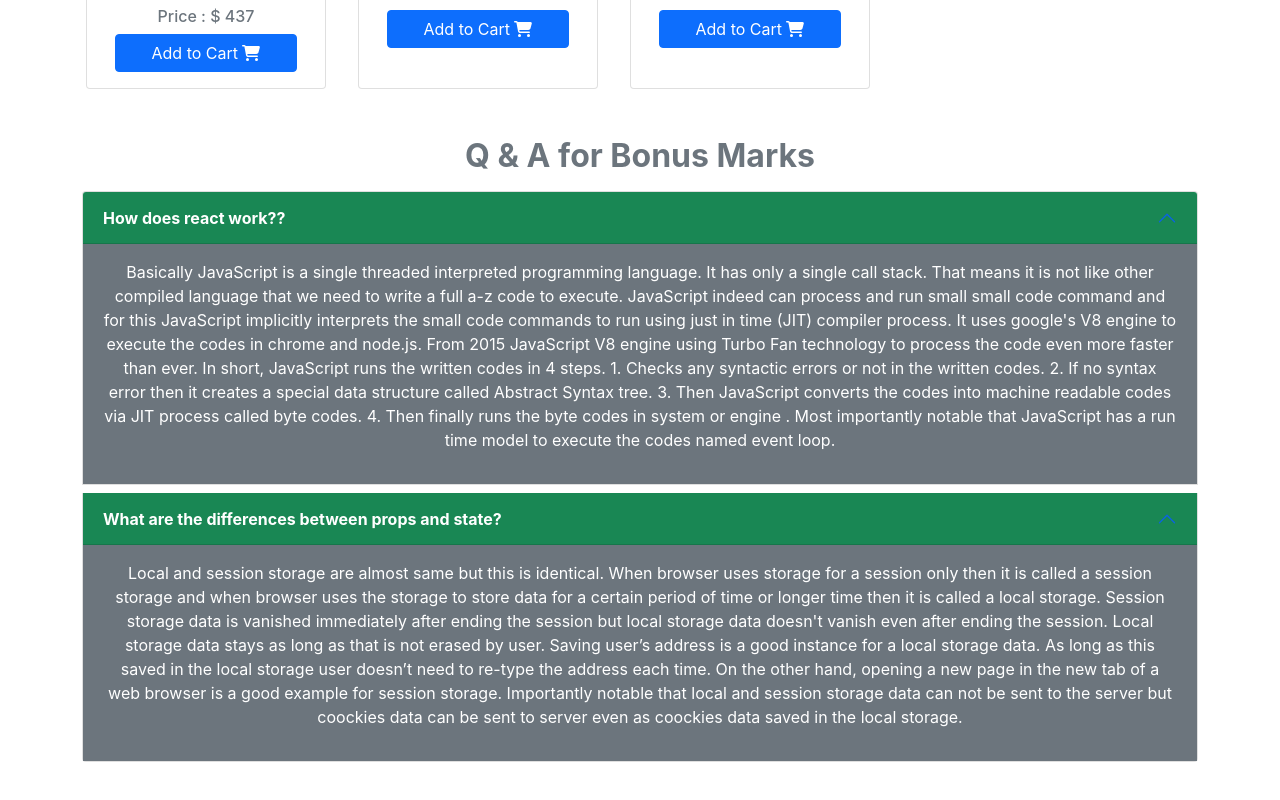
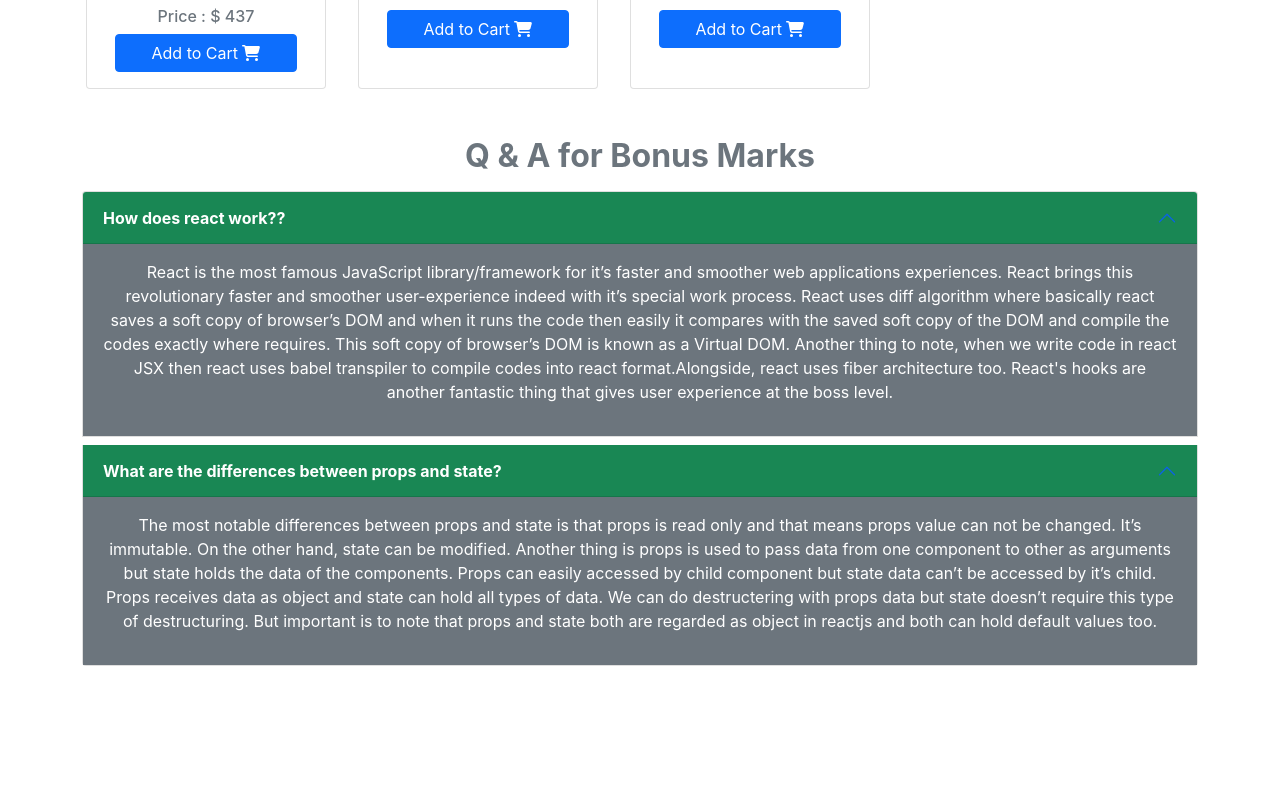
Before and after one commit to Zahid-BM/kopal-site-simple-react-SPA, a React (Create React App) app: page / in a window 1280 px wide. Shown: the part 1400-2200 px from the top of the page. After the commit the page ends 2114 px from the top, so only its background shows below. Built offline with nearby package versions, Linux system fonts and the light colour scheme.

Commit message:
Alhamdulillah bonus answer done

```diff
--- a/src/components/Answer/Answer.js
+++ b/src/components/Answer/Answer.js
@@ -20,20 +20,7 @@ const Answer = () => {
                             <div id="collapseOne" className="accordion-collapse collapse show" aria-labelledby="headingOne"
                                 data-bs-parent="#accordionExample">
                                 <div className="accordion-body bg-secondary text-white">
-                                    <p> Basically JavaScript is a single threaded interpreted programming language. It
-                                        has only a single call stack. That means it is not like other compiled language
-                                        that we need to write a full a-z code to execute. JavaScript indeed can process
-                                        and run small small code command and for this JavaScript implicitly interprets
-                                        the small code commands to run using just in time (JIT) compiler process. It
-                                        uses google's V8 engine to execute the codes in chrome and node.js. From 2015
-                                        JavaScript V8 engine using Turbo Fan technology to process the code even more
-                                        faster than ever. In short, JavaScript runs the written codes in 4 steps. 1.
-                                        Checks any syntactic errors or not in the written codes. 2. If no syntax error
-                                        then it creates a special data structure called Abstract Syntax tree. 3. Then
-                                        JavaScript converts the codes into machine readable codes via JIT process called
-                                        byte codes. 4. Then finally runs the byte codes in system or engine . Most
-                                        importantly notable that JavaScript has a run time model to execute the codes
-                                        named event loop.</p>
+                                    <p> React is the most famous JavaScript library/framework for it’s faster and smoother web applications experiences. React brings this revolutionary faster and smoother user-experience indeed with it’s special work process. React uses diff algorithm where basically react saves a soft copy of browser’s DOM and when it runs the code then easily it compares with the saved soft copy of the DOM and compile the codes exactly where requires. This soft copy of browser’s DOM is known as a Virtual DOM. Another thing to note, when we write code in react JSX then react uses babel transpiler to compile codes into react format.Alongside, react uses fiber architecture too. React's hooks are another fantastic thing that gives user experience at the boss level. </p>
                                 </div>
                             </div>
                         </div>
@@ -48,18 +35,7 @@ const Answer = () => {
                             <div id="collapseOne1" className="accordion-collapse collapse show"
                                 aria-labelledby="headingOne1" data-bs-parent="#accordionExample">
                                 <div className="accordion-body bg-secondary text-white">
-                                    <p> Local and session storage are almost same but this is identical. When browser
-                                        uses storage for a session only then it is called a session storage and when
-                                        browser uses the storage to store data for a certain period of time or longer
-                                        time then it is called a local storage. Session storage data is vanished
-                                        immediately after ending the session but local storage data doesn't vanish even
-                                        after ending the session. Local storage data stays as long as that is not erased
-                                        by user. Saving user’s address is a good instance for a local storage data. As
-                                        long as this saved in the local storage user doesn’t need to re-type the address
-                                        each time. On the other hand, opening a new page in the new tab of a web browser
-                                        is a good example for session storage. Importantly notable that local and
-                                        session storage data can not be sent to the server but coockies data can be sent
-                                        to server even as coockies data saved in the local storage.</p>
+                                    <p> The most notable differences between props and state is that props is  read only  and that means props value can not be changed. It’s immutable. On the other hand, state can be modified. Another thing is props is used to pass data from one component to other as arguments but state holds the data of the components. Props can easily accessed by child component but state data can’t be accessed by it’s child. Props receives data as object and state can hold all types of data. We can do destructering with props data but state doesn’t require this type of destructuring. But important is to note that props and state both are regarded as object in reactjs and both can hold default values too.</p>
                                 </div>
                             </div>
                         </div>
```
